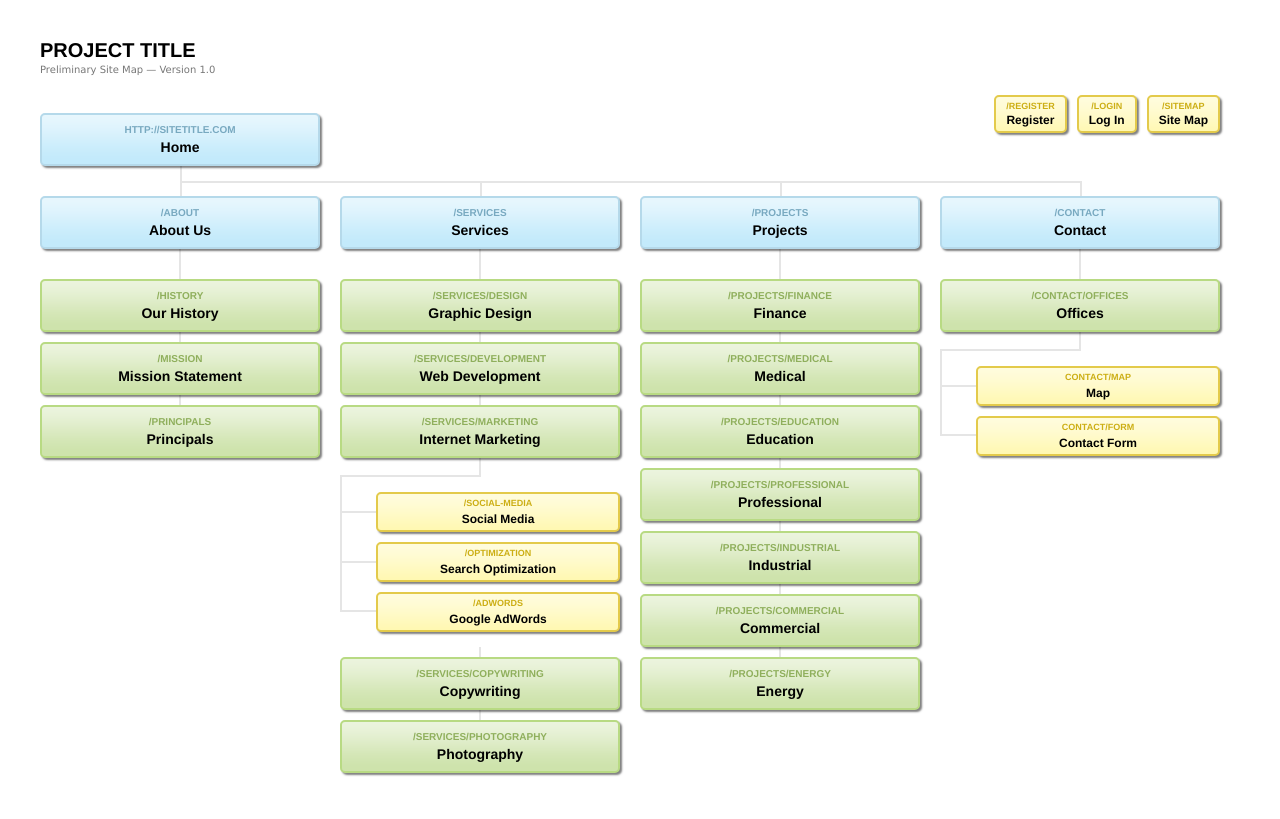
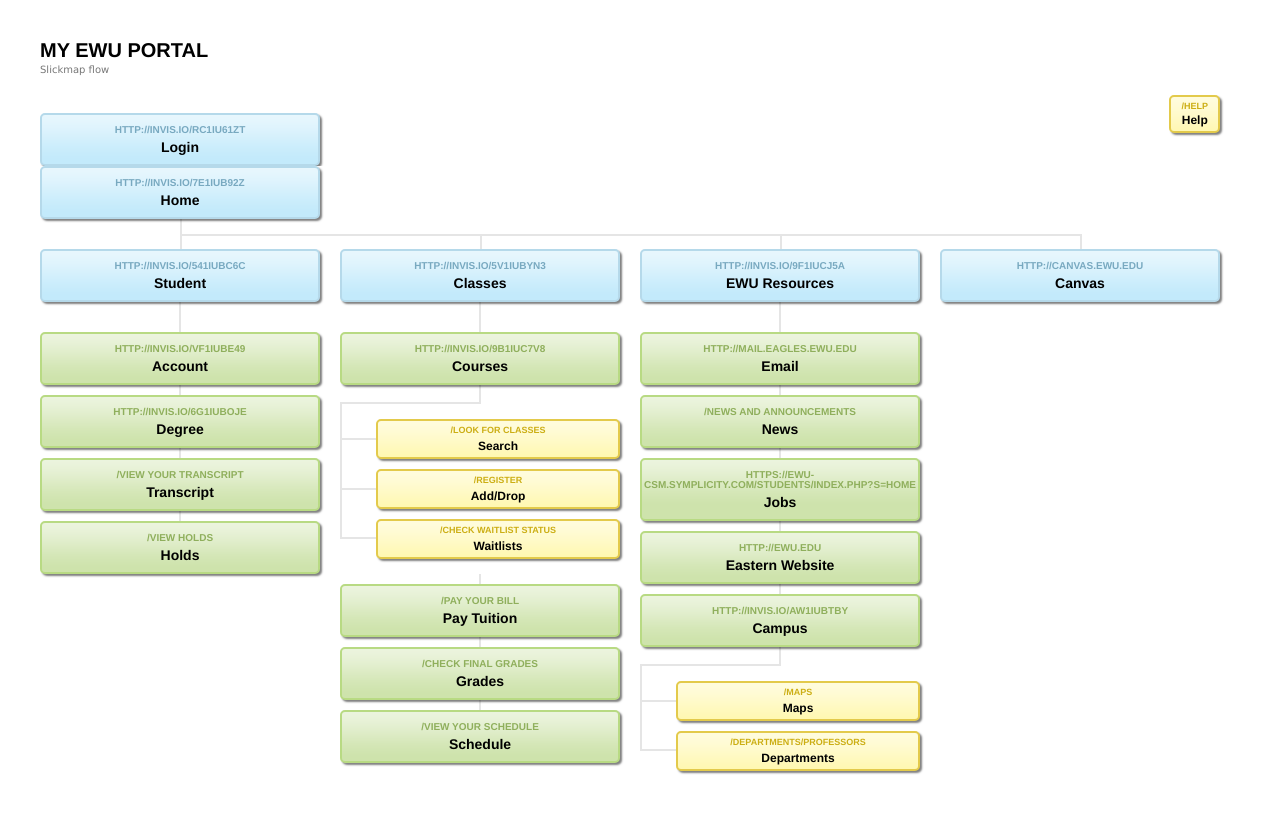
Before and after one commit to Kevunger/p1-myewu-portal, a plain HTML site: page index.html in a window 1280 px wide. Drawn offline with Linux system fonts and the light colour scheme.

Commit message:
Slickmap done
Replaced all the files github deleted.

```diff
--- a/index.html
+++ b/index.html
@@ -13,62 +13,56 @@
 
 	<div class="sitemap">
 
-		<h1>Project Title</h1>
-		<h2>Preliminary Site Map &mdash; Version 1.0</h2>
+		<h1>My EWU Portal</h1>
+		<h2>Slickmap flow</h2>
 
 		<ul id="utilityNav">
-			<li><a href="/register">Register</a></li>
-			<li><a href="/login">Log In</a></li>
-			<li><a href="/sitemap">Site Map</a></li>
+			<li><a href="/help">Help</a></li>
 		</ul>
 
+		<ul id="primaryNav">
+			<li id="home"><a href="http://invis.io/RC1IU61ZT">Login</a></li>
 		<ul id="primaryNav" class="col4">
-			<li id="home"><a href="http://sitetitle.com">Home</a></li>
-			<li><a href="/about">About Us</a>
+			<li id="home"><a href="http://invis.io/7E1IUB92Z">Home</a></li>
+			<li><a href="http://invis.io/541IUBC6C">Student</a>
 				<ul>
-					<li><a href="/history">Our History</a></li>
-					<li><a href="/mission">Mission Statement</a></li>
-					<li><a href="/principals">Principals</a></li>
+					<li><a href="http://invis.io/VF1IUBE49">Account</a></li>
+					<li><a href="http://invis.io/6G1IUBOJE">Degree</a></li>
+					<li><a href="/View your transcript">Transcript</a></li>
+					<li><a href="/View Holds">Holds</a></li>
 				</ul>
 			</li>
-			<li><a href="/services">Services</a>
+			<li><a href="http://invis.io/5V1IUBYN3">Classes</a>
 				<ul>
-					<li><a href="/services/design">Graphic Design</a></li>
-					<li><a href="/services/development">Web Development</a></li>
-					<li><a href="/services/marketing">Internet Marketing</a>
+					<li><a href="http://invis.io/9B1IUC7V8">Courses</a>
 						<ul>
-							<li><a href="/social-media">Social Media</a></li>
-							<li><a href="/optimization">Search Optimization</a></li>
-							<li><a href="/adwords">Google AdWords</a></li>
+							<li><a href="/Look for classes">Search</a></li>
+							<li><a href="/Register">Add/Drop</a></li>
+							<li><a href="/Check Waitlist status">Waitlists</a></li>
 						</ul>
 					</li>
-					<li><a href="/services/copywriting">Copywriting</a></li>
-					<li><a href="/services/photography">Photography</a></li>
+					<li><a href="/Pay your bill">Pay Tuition</a></li>
+					<li><a href="/Check final grades">Grades</a>
+					<li><a href="/View your schedule">Schedule</a></li>
 				</ul>
 			</li>
-			<li><a href="/projects">Projects</a>
+			<li><a href="http://invis.io/9F1IUCJ5A">EWU Resources</a>
 				<ul>
-					<li><a href="/projects/finance">Finance</a></li>
-					<li><a href="/projects/medical">Medical</a></li>
-					<li><a href="/projects/education">Education</a></li>
-					<li><a href="/projects/professional">Professional</a></li>
-					<li><a href="/projects/industrial">Industrial</a></li>
-					<li><a href="/projects/commercial">Commercial</a></li>
-					<li><a href="/projects/energy">Energy</a></li>
-				</ul>
-			</li>
-			<li><a href="/contact">Contact</a>
-				<ul>
-					<li><a href="/contact/offices">Offices</a>
+					<li><a href="http://mail.eagles.ewu.edu">Email</a></li>
+					<li><a href="/News and announcements">News</a></li>
+					<li><a href="https://ewu-csm.symplicity.com/students/index.php?s=home">Jobs</a></li>
+					<li><a href="http://ewu.edu">Eastern Website</a></li>
+					<li><a href="http://invis.io/AW1IUBTBY">Campus</a>
 						<ul>
-							<li><a href="contact/map">Map</a></li>
-							<li><a href="contact/form">Contact Form</a></li>
+							<li><a href="/Maps">Maps</a></li>
+							<li><a href="/Departments/Professors">Departments</a></li>
 						</ul>
 					</li>
 				</ul>
 			</li>
+			<li><a href="http://canvas.ewu.edu">Canvas</a></li>
 		</ul>
-
+	</ul>
 	</div>
 
 </body>
```
